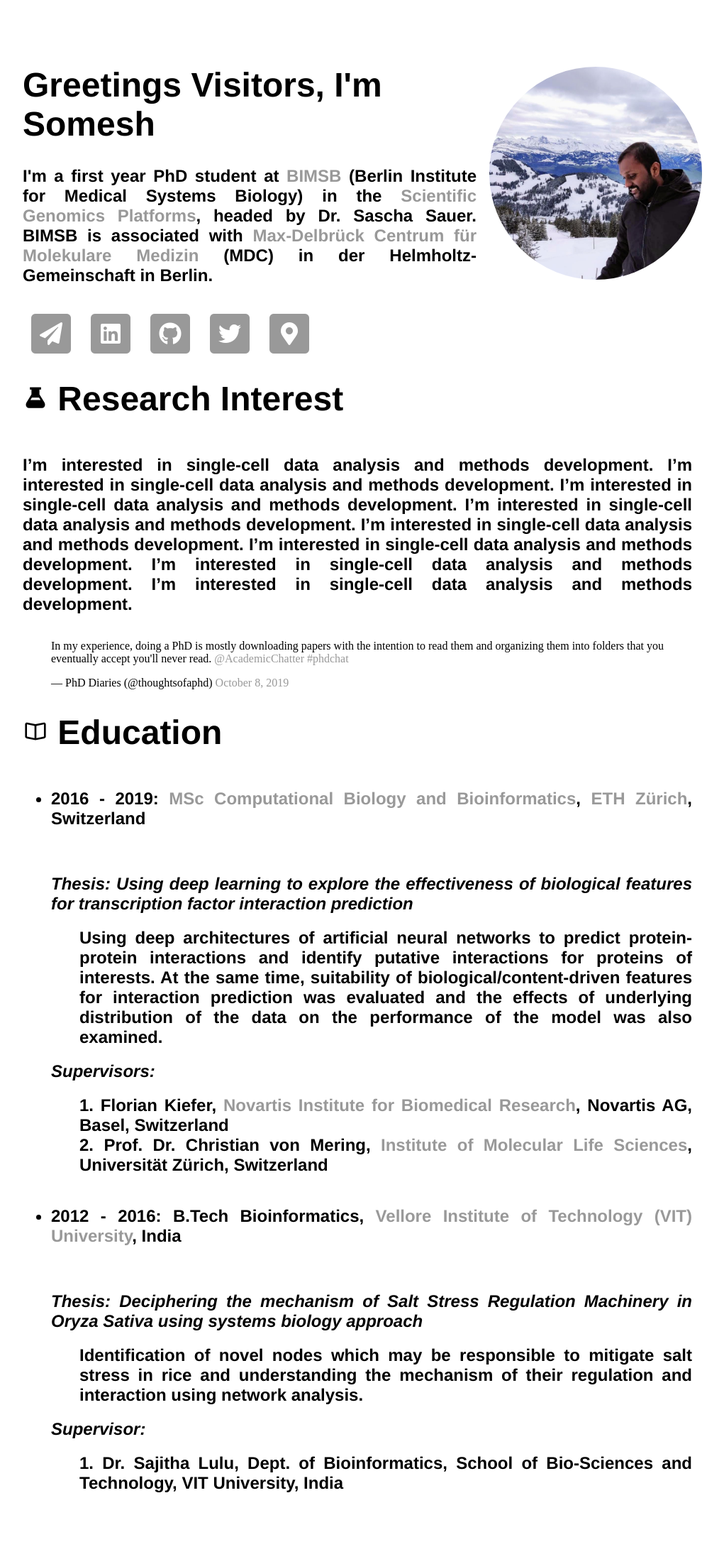
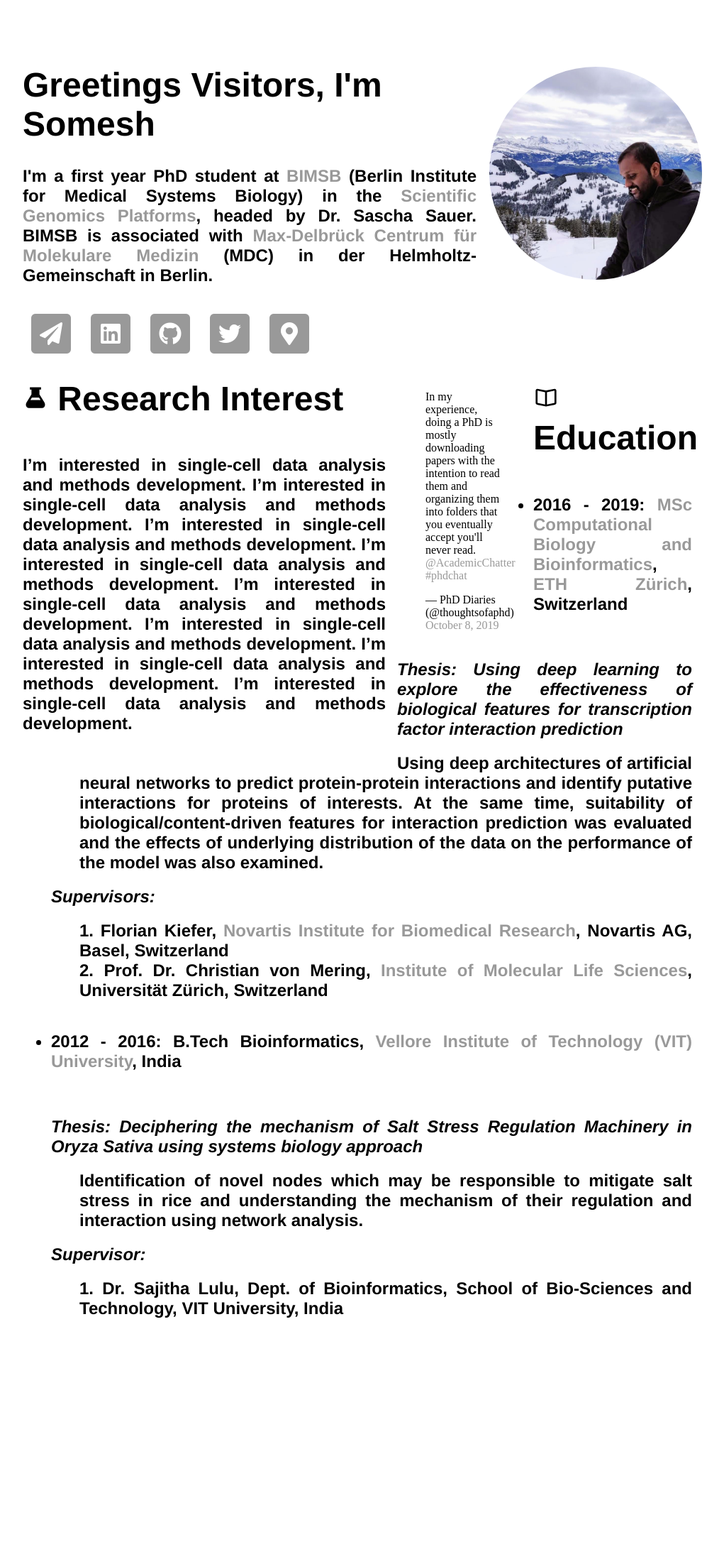
Before and after one commit to saisomesh2594/saisomesh2594.github.io, a Jekyll site: the page built from index.html, in a window 1280 px wide. Shown: the whole page at 71% size, without its empty margins (128-1149 px from the left). Built offline with Jekyll 4.4.1, drawn with Linux system fonts in a browser that asks for light colours; comment, search, counter and statistics services are not loaded; after the commit the page ends 1957 px from its top, so only the background shows below that.

Commit message:
Update main.css

```diff
--- a/css/main.css
+++ b/css/main.css
@@ -106,10 +106,13 @@ footer {
 	display: flex;
   	flex-flow: column nowrap;
   	justify-content: space-between;
+	width: 55%;
 }
 
 #twitter {
-	padding-top: 12rem;
+	padding-top: 2rem;
+	float: left;
+	width: 20%;
 }
 
 
```
